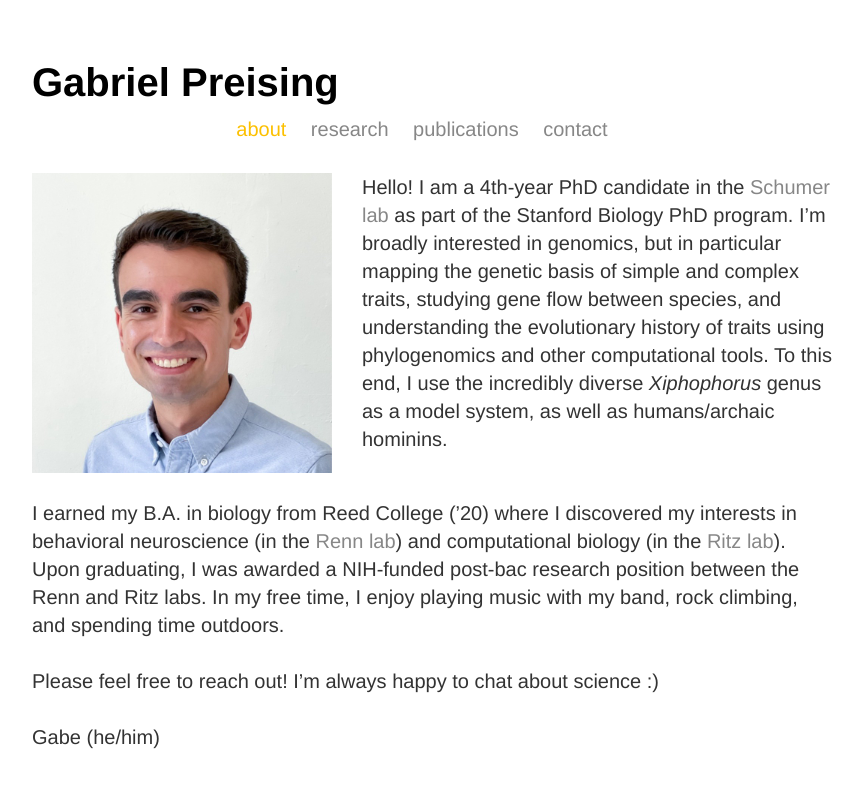
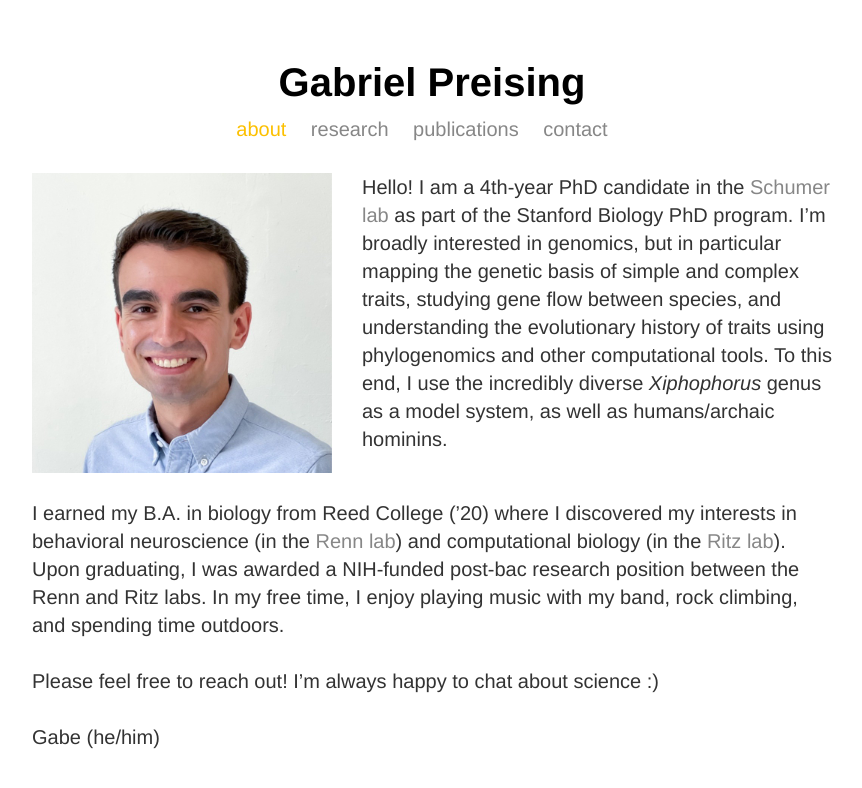
Before and after one commit to gpreising/gpreising.github.io, a Jekyll site: the page built from index.html, in a window 1280 px wide. Shown: the top 788 px of the page, without its empty margins (208-1070 px from the left). Built offline with Jekyll 4.4.1, drawn with Linux system fonts in a browser that asks for light colours.

Commit message:
test centering title

```diff
--- a/css/main.css
+++ b/css/main.css
@@ -7,5 +7,5 @@
 a { font-size: 20px; line-height: 1.4em; text-decoration: none; color: #878787; }
 a:hover, #about.active, #research.active, #publications.active, #contact.active { font-size: 20px; line-height: 1.4em; text-decoration: none; color: #FCC000; }
 
-h1 { font-size: 40px; font-family:'Helvetica Neue', 'Helvetica', 'Arial', 'Sans-Serif'; margin-bottom: 10px; overflow: visible !important; }
+h1 { text-align: center; font-size: 40px; font-family:'Helvetica Neue', 'Helvetica', 'Arial', 'Sans-Serif'; margin-bottom: 10px; overflow: visible !important; }
 p { font-size: 20px; line-height: 1.4em; font-family:'Helvetica Neue', 'Helvetica', 'Arial', 'Sans-Serif'; color: #333; margin-bottom: 10px; margin-top: 0px; overflow: visible !important; }
```
